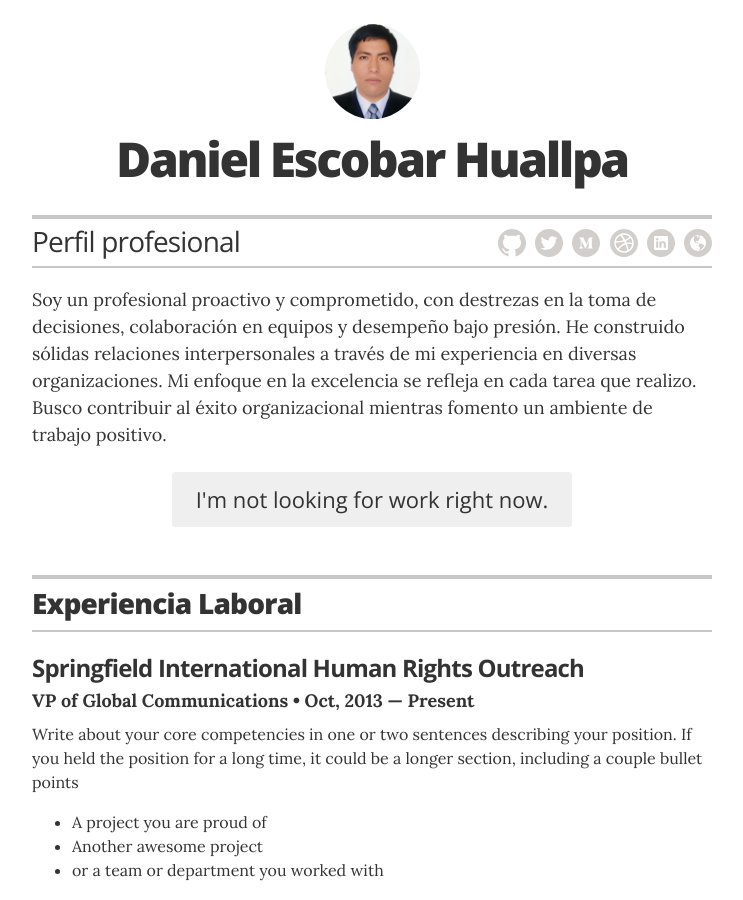
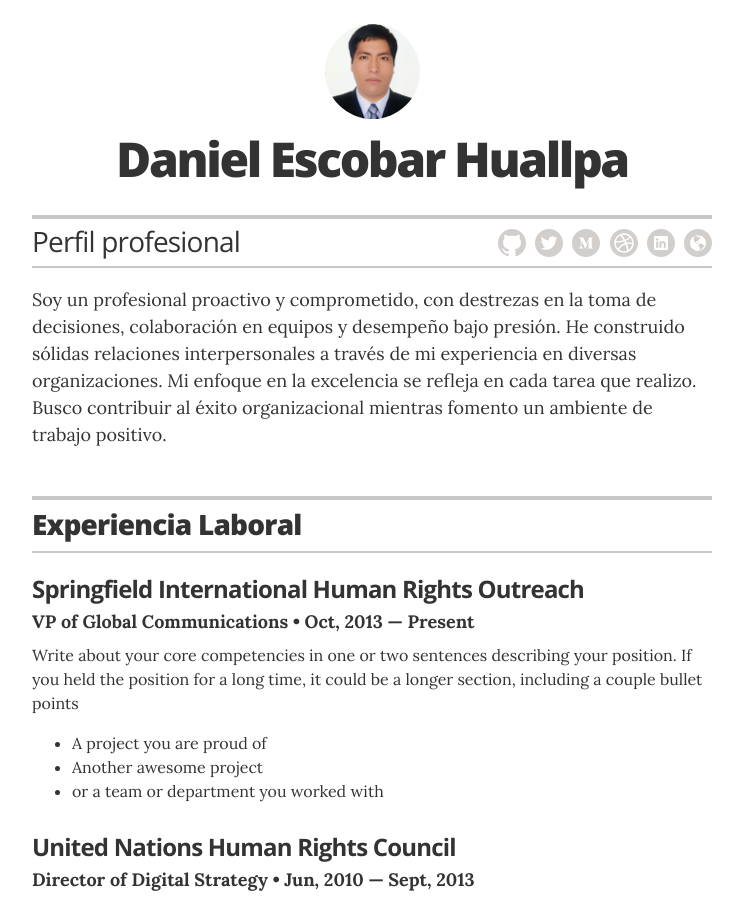
Before and after one commit to daeshu/cvtwo-error, a Jekyll site: the page built from index.html, in a window 1280 px wide and 900 px high. Shown: the whole window, without its empty margins (268-1011 px from the left). Built offline with Jekyll 4.4.1, drawn with Linux system fonts in a browser that asks for light colours.

Commit message:
borrado el texto del boton de contacto

```diff
--- a/_layouts/resume.html
+++ b/_layouts/resume.html
@@ -42,7 +42,7 @@
         {% if site.resume_looking_for_work == 'yes' %}
         <a href="mailto:{{ site.resume_contact_email }}" class="contact-button no-print" itemprop="email">Contact me</a>
         {% elsif site.resume_looking_for_work == 'no' %}
-        <a class="contact-button not-looking no-print">I'm not looking for work right now.</a>
+        <a class="contact-button not-looking no-print"></a>
         {% else %}
         {% endif %}
 
```
